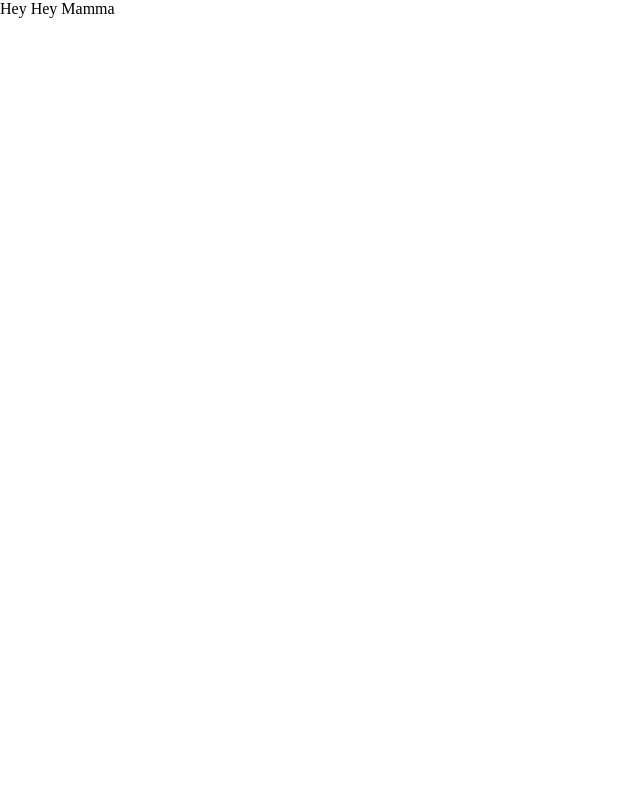
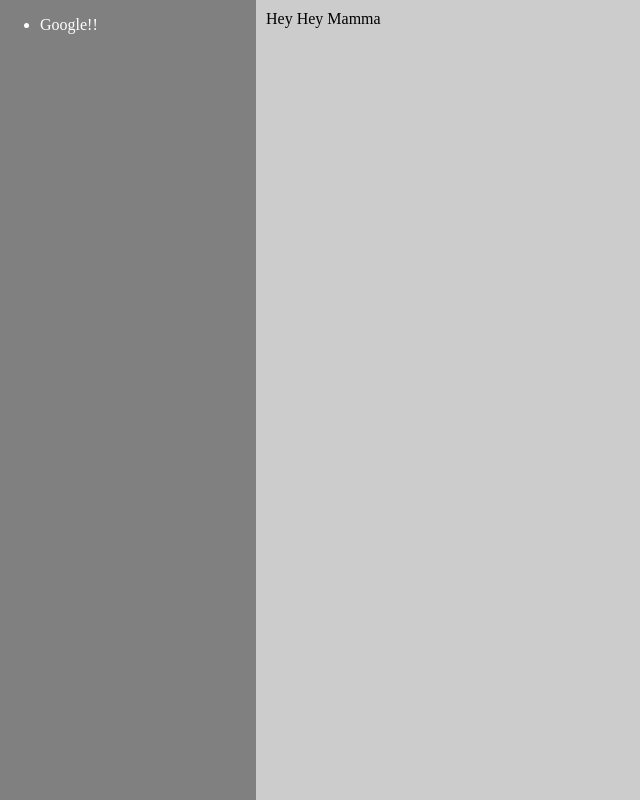
Before and after one commit to geoshitties/geoshitties, a plain HTML site: page index.html in a window 1280 px wide. Shown: the whole page, without its empty margins (0-640 px from the left). Drawn offline with Linux system fonts and the light colour scheme.

Commit message:
Autopush from geoshitties

```diff
--- a/index.html
+++ b/index.html
@@ -1 +1,7 @@
-<html><head><link href="style.css" rel="stylesheet" type="text/css" /></head><body>Hey Hey Mamma</body></html>
+<html><head><link href="style.css" rel="stylesheet" type="text/css" /></head><body><div class="navbar"><ul><li><a href="http://www.google.com">Google!!</a></li></ul></div><div class="primary_content" style="
+    float: right;
+    width: 80%;
+    background: #ccc;
+    height: 100%;
+    padding: 10px;
+">Hey Hey Mamma</div></body></html>
```
